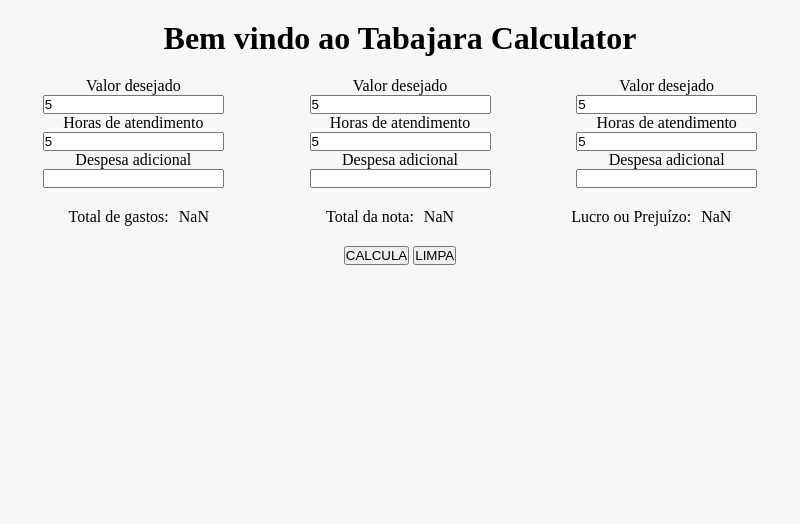
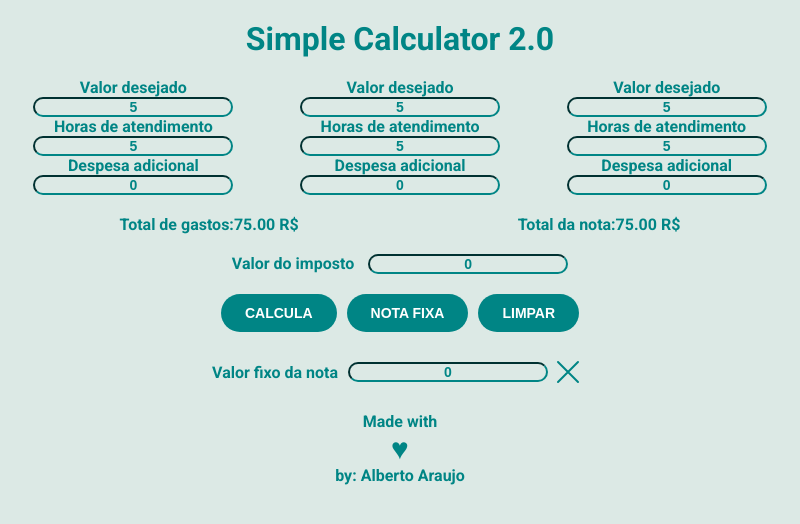
Before and after one commit to albertoaraujo-dev/simple-calculator, an Electron app: page index.html in a window 800 px wide. Both pictures are taken after typing "5", "5", "5", "5", "5", "5" into the empty fields and a click on the button "CALCULA". Drawn offline with Linux system fonts and the light colour scheme.

Commit message:
versão 2.0

```diff
--- a/index.html
+++ b/index.html
@@ -4,13 +4,19 @@
     <meta charset="UTF-8" />
     <meta http-equiv="X-UA-Compatible" content="IE=edge" />
     <meta name="viewport" content="width=device-width, initial-scale=1.0" />
+    <link rel="preconnect" href="https://fonts.googleapis.com" />
+    <link rel="preconnect" href="https://fonts.gstatic.com" crossorigin />
+    <link
+      href="https://fonts.googleapis.com/css2?family=Open+Sans&family=Poppins:wght@500;700&family=Roboto:wght@400;700&display=swap"
+      rel="stylesheet"
+    />
     <link rel="stylesheet" href="style.css" />
-    <title>Tabajara Calculator</title>
+    <title>Simple Calculator</title>
   </head>
   <body>
-    <h1>Bem vindo ao Tabajara Calculator</h1>
+    <h1>Simple Calculator 2.0</h1>
     <div class="wrapper">
-      <div class="soData">
+      <div class="valueData">
         <div class="liqData">
           <label for="input">Valor desejado</label>
           <input type="number" id="soLiq" />
@@ -21,7 +27,7 @@
         </div>
       </div>
 
-      <div class="tatiData">
+      <div class="valueData">
         <div class="liqData">
           <label for="input">Valor desejado</label>
           <input type="number" id="tatiLiq" />
@@ -32,7 +38,7 @@
         </div>
       </div>
 
-      <div class="josiData">
+      <div class="valueData">
         <div class="liqData">
           <label for="input">Valor desejado</label>
           <input type="number" id="josiLiq" />
@@ -62,19 +68,67 @@
         <label for="input">Total de gastos: </label>
         <span id="totalGastos"></span>
       </div>
+
+      <div class="resultadoLucroPreju" id="resLucroPreju">
+        <label for="input" id="lucroPreju">Lucro ou Prejuízo: </label>
+        <span id="reslucroPreju"></span>
+      </div>
       <div class="resultado">
         <label for="input">Total da nota: </label>
         <span id="totalNota"></span>
       </div>
-      <div class="resultado">
-        <label for="input">Lucro ou Prejuízo: </label>
-        <span id="reslucroPreju"></span>
+
+    </div>
+    <div class="wrapper">
+      <div class="imposto">
+        <label for="input">Valor do imposto</label>
+        <input type="number" id="imposto"/>
       </div>
     </div>
-    <button type="submit" onclick="calcEfetiva()">CALCULA</button>
-    <button type="submit" id="botao" onClick="window.location.reload()">
-      LIMPA
-    </button>
+    <div class="buttons">
+
+      <button type="submit" class="button" onclick="calcEfetiva()">
+        CALCULA
+      </button>
+      <button type="submit" class="button" onclick="adicionaNotaFixa()">
+        NOTA FIXA
+      </button>
+      <button
+        type="submit"
+        class="button"
+        id="botao"
+        onClick="window.location.reload()"
+      >
+        LIMPAR
+      </button>
+    </div>
+    <div class="wrapper">
+      <div class="valorNotaFixo" id="valorNotaFixo">
+        <label for="input">Valor fixo da nota</label>
+        <input type="number" id="valorFixo" />
+        <button type="submit" onclick="removeNotaFixa()">
+          <svg
+          width="40"
+          height="40"
+          viewBox="0 0 40 40"
+          fill="none"
+          xmlns="http://www.w3.org/2000/svg"
+        >
+          <path
+            d="M30 10L10 30M10 10L30 30"
+            stroke="#FFFAF1"
+            stroke-width="2"
+            stroke-linecap="round"
+            stroke-linejoin="round"
+          />
+          </svg>
+        </button>
+      </div>
+    </div>
+
     <script src="./src/script.js"></script>
   </body>
+  <footer>
+    <p>Made with <p class="heart-footer">&hearts;</p> by: Alberto Araujo</p>
+  </footer>
 </html>
--- a/main.js
+++ b/main.js
@@ -4,9 +4,10 @@ let mainWindow
 
 app.on('ready', () => {
   mainWindow = new BrowserWindow({
-    width: 700,
-    height: 400,
+    width: 800,
+    height: 550,
     resizable: false,
   })
   mainWindow.loadURL(`file://${__dirname}/index.html`)
+  mainWindow.removeMenu()
 })
--- a/src/script.js
+++ b/src/script.js
@@ -15,19 +15,29 @@ let josiLiquido = 0
 let josiHoras = 0
 let tatiLiquido = 0
 let tatiHoras = 0
+let valorFixoNota = 0
+let imposto = 0
+let inputs = document.querySelectorAll('input')
 
-// document.querySelector('#botao').addEventListener('click', () => {
-//   getData()
-// })
+function adicionaNotaFixa() {
+  valorNotaFixo.classList.add('show')
+  valorNotaFixo.classList.remove('hide')
+}
+
+function removeNotaFixa() {
+  valorNotaFixo.classList.add('hide')
+  valorNotaFixo.classList.remove('show')
+  document.querySelector('#valorFixo').value = 0
+}
 
 function calcEfetiva() {
+  verificaCampoVazio()
   pegaValor()
   calcLiquidos()
   calcGasto()
   calcNota()
   calcLiquido()
   totalLucroPreju()
-  mostraResultados()
 }
 
 function pegaValor() {
@@ -40,6 +50,16 @@ function pegaValor() {
   josiHoras = parseInt(document.querySelector('#josiHoras').value)
   tatiLiquido = parseInt(document.querySelector('#tatiLiq').value)
   tatiHoras = parseInt(document.querySelector('#tatiHoras').value)
+  valorFixoNota = parseInt(document.querySelector('#valorFixo').value)
+  imposto = parseInt(document.querySelector('#imposto').value)
+}
+
+function verificaCampoVazio() {
+  inputs.forEach((item) => {
+    if (!item.value) {
+      item.value = 0
+    }
+  })
 }
 
 function calcLiquidos() {
@@ -59,34 +79,59 @@ function calcGasto() {
 }
 
 function calcNota() {
-  totalNota = totalGasto / (1 - 0.205)
+  if (valorFixoNota > 0) {
+    totalNota = valorFixoNota
+  } else {
+    totalNota = totalGasto / (1 - imposto / 100)
+  }
 }
 
 function calcLiquido() {
-  totalLiquido = totalNota - totalNota * (20.5 / 100)
+  totalLiquido = totalNota - totalNota * (imposto / 100)
   return totalLiquido
 }
 
 function totalLucroPreju() {
   let i = totalLiquido - totalGasto
-  if (i >= 0) {
+  if (i > 0) {
+    resLucroPreju.classList.add('show')
+    resLucroPreju.classList.remove('hide')
     lucro = totalLiquido - totalGasto
-    console.log(totalNota, totalLiquido, lucro)
-    document.getElementById('reslucroPreju').innerHTML = lucro.toFixed(2)
-    document.getElementById('totalGastos').innerHTML = totalGasto.toFixed(2)
-    document.getElementById('totalNota').innerHTML = totalNota.toFixed(2)
+    document.getElementById('lucroPreju').innerHTML = 'Lucro: '
+    document.getElementById('reslucroPreju').innerHTML = `${lucro.toFixed(
+      2
+    )} R$`
+    document.getElementById('totalGastos').innerHTML = `${totalGasto.toFixed(
+      2
+    )} R$`
+    document.getElementById('totalNota').innerHTML = `${totalNota.toFixed(
+      2
+    )} R$`
+  } else if (i == 0) {
+    resLucroPreju.classList.add('hide')
+    resLucroPreju.classList.remove('show')
+    document.getElementById('reslucroPreju').innerHTML = `${preju.toFixed(
+      2
+    )} R$`
+    document.getElementById('totalGastos').innerHTML = `${totalGasto.toFixed(
+      2
+    )} R$`
+    document.getElementById('totalNota').innerHTML = `${totalNota.toFixed(
+      2
+    )} R$`
   } else {
+    resLucroPreju.classList.add('show')
+    resLucroPreju.classList.remove('hide')
     preju = totalLiquido - totalGasto
-    console.log(totalLiquido, totalGasto, lucro)
-    document.getElementById('reslucroPreju').innerHTML = preju.toFixed(2)
-    document.getElementById('totalGastos').innerHTML = totalGasto.toFixed(2)
-    document.getElementById('totalNota').innerHTML = totalNota.toFixed(2)
+    document.getElementById('lucroPreju').innerHTML = 'Prejuízo: '
+    document.getElementById('reslucroPreju').innerHTML = `${preju.toFixed(
+      2
+    )} R$`
+    document.getElementById('totalGastos').innerHTML = `${totalGasto.toFixed(
+      2
+    )} R$`
+    document.getElementById('totalNota').innerHTML = `${totalNota.toFixed(
+      2
+    )} R$`
   }
 }
-
-function mostraResultados() {
-  totalGasto
-  preju
-  lucro
-  totalNota
-}
--- a/style.css
+++ b/style.css
@@ -8,19 +8,10 @@
 :root {
   font-size: 62.5%; /* 1rem = 10px */
 
-  --hue: 290; /*fator da cor*/
+  --hue: 180; /*fator da cor*/
   --primary-color: hsl(var(--hue), 100%, 26%);
-  --headline: hsl(210, 11%, 15%);
-  --paragraph: hsl(210, 9%, 31%);
-
-  --brand-beige: hsl(39, 100%, 97%);
   --brand-light: hsl(calc(var(--hue) - 22), 23%, 89%);
-  --brand-light2: hsl(148, 23%, 89%);
   --brand-dark: hsl(var(--hue), 100%, 14%);
-
-  --bg-light: hsl(180, 14%, 97%);
-
-  --nav-height: 7.2rem;
 }
 
 html {
@@ -34,23 +25,59 @@ body {
 }
 
 body {
-  font-family: 'DM Sans';
+  font-family: 'Roboto', sans-serif;
   font-size: 1.6rem;
+  font-weight: 700;
+  color: var(--primary-color);
 
   text-align: center;
 
   overflow: overlay;
 
-  background-color: var(--bg-light);
+  background-color: var(--brand-light);
 }
 
-/* .wrapper {
-  width: 37.5rem;
-  margin-inline: auto;
-  padding-inline: 2.4rem;
-} */
 h1 {
   padding: 2rem;
+}
+
+input {
+  border-color: var(--primary-color);
+  border-radius: 20px;
+  text-align: center;
+  background-color: var(--brand-light);
+  font-size: 1.4rem;
+  font-weight: 700;
+  color: var(--primary-color);
+}
+
+input[type='number']::-webkit-inner-spin-button,
+input[type='number']::-webkit-outer-spin-button {
+  -webkit-appearance: none;
+}
+
+.button {
+  justify-content: center;
+  align-items: center;
+  padding: 1rem 2.4rem;
+
+  border: none;
+  border-radius: 4rem;
+
+  background-color: var(--primary-color);
+  color: white;
+
+  font-weight: 700;
+  font-size: 1.4rem;
+  line-height: 1.8rem;
+  text-transform: uppercase;
+  cursor: pointer;
+}
+
+.button:hover {
+  background-color: var(--brand-dark);
+  border: none;
+  color: white;
 }
 
 .wrapper {
@@ -61,18 +88,86 @@ h1 {
   display: flex;
 }
 
-.resultado {
+.resultados {
+  display: flex;
+  align-items: center;
+  padding: 1rem;
+}
+
+.resultado,
+.resultadoLucroPreju {
   display: flex;
   padding: 1rem;
   margin-inline: auto;
 }
 
-.resultado span {
+.resultadoLucroPreju.show {
+  visibility: visible;
+}
+
+.resultadoLucroPreju.hide {
+  display: none;
+}
+
+.resultadoLucroPreju .resultado span {
   margin-left: 1rem;
 }
 
-.resultados {
+.imposto {
+  margin-inline: auto;
+  margin-bottom: 2rem;
+}
+
+.imposto input {
+  margin-left: 1rem;
+}
+
+.buttons {
   display: flex;
+  justify-content: center;
+  gap: 1rem;
+}
+
+.valorNotaFixo {
+  display: flex;
+  visibility: visible;
+  /* visibility: hidden; */
+  margin-inline: auto;
+  margin-block: 2rem;
   align-items: center;
-  padding: 1rem;
+  align-content: center;
 }
+.valorNotaFixo input {
+  margin-left: 1rem;
+}
+.valorNotaFixo button {
+  height: 4rem;
+  width: 4rem;
+  border: none;
+  background-color: var(--brand-light);
+  cursor: pointer;
+}
+
+.valorNotaFixo button path {
+  stroke: var(--primary-color);
+}
+
+.valorNotaFixo button:hover path {
+  stroke: var(--brand-dark);
+}
+
+.valorNotaFixo.show {
+  visibility: visible;
+}
+
+.valorNotaFixo.hide {
+  visibility: hidden;
+}
+
+/* footer {
+  margin-top: 3%;
+} */
+
+.heart-footer {
+  font-size: 3rem;
+}
```
